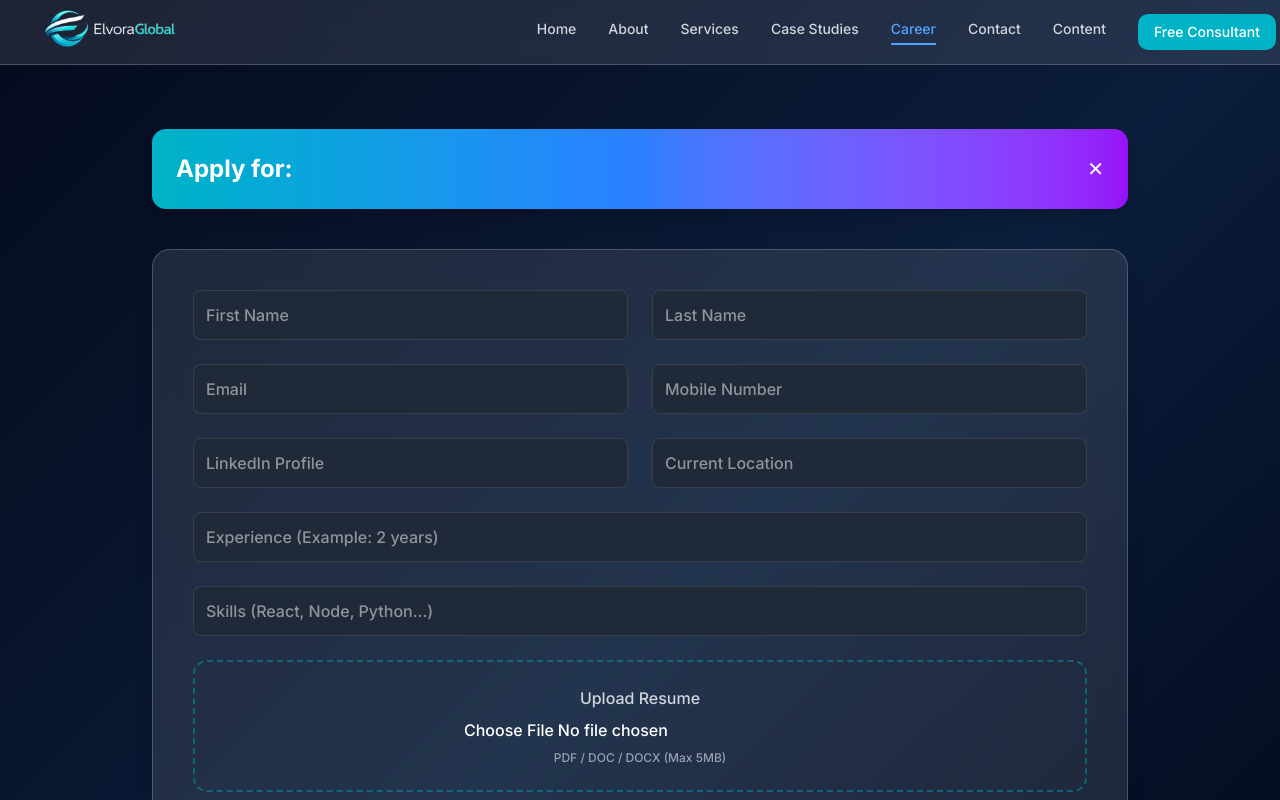
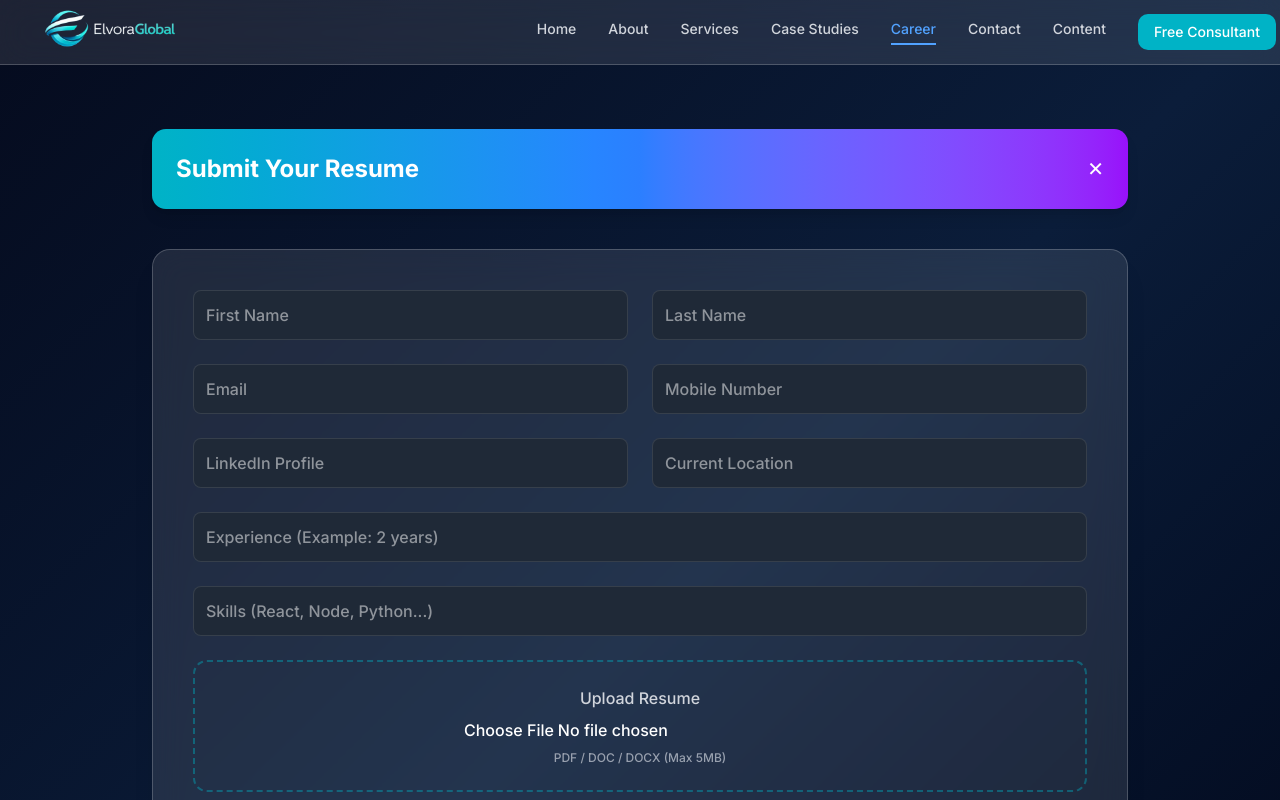
Before and after one commit to Ayush231002/scaleforgefronted, a React (Vite) app: page /career/apply in a window 1280 px wide. Shown: the top 800 px of the page. Built offline with nearby package versions, Linux system fonts and the light colour scheme.

Commit message:
update send resume

```diff
--- a/src/components/career/CareerFormPage.jsx
+++ b/src/components/career/CareerFormPage.jsx
@@ -54,7 +54,7 @@ export default function CareerFormPage() {
           <div className="flex justify-between items-center">
 
             <h2 className="text-2xl font-bold text-white">
-              Apply for: {job?.title}
+            {job ? `Apply for: ${job.title}` : "Submit Your Resume"}
             </h2>
 
             <button
--- a/src/components/career/CareerPage.jsx
+++ b/src/components/career/CareerPage.jsx
@@ -232,9 +232,12 @@ export default function CareerPage() {
           <p className="text-gray-300 mb-8 max-w-2xl mx-auto">
             We're always looking for talented people. Send us your resume and we'll keep you in mind for future opportunities.
           </p>
-          <button className="bg-gradient-to-r from-[#00B3C6] to-[#00B3C6] hover:from-blue-600 hover:to-blue-700 px-8 py-3 rounded-lg font-semibold text-white transition-all duration-200 transform hover:scale-105">
-            Send Resume
-          </button>
+          <button
+          onClick={()=>navigate("/career/apply")}
+           className="bg-gradient-to-r from-[#00B3C6] to-blue-600 hover:from-blue-600 hover:to-blue-700 px-8 py-3 rounded-lg font-semibold text-white transition-all duration-200 transform hover:scale-105"
+          >
+          Send Resume
+         </button>
         </div>
       </div>
     </LayoutWrapper>
```
